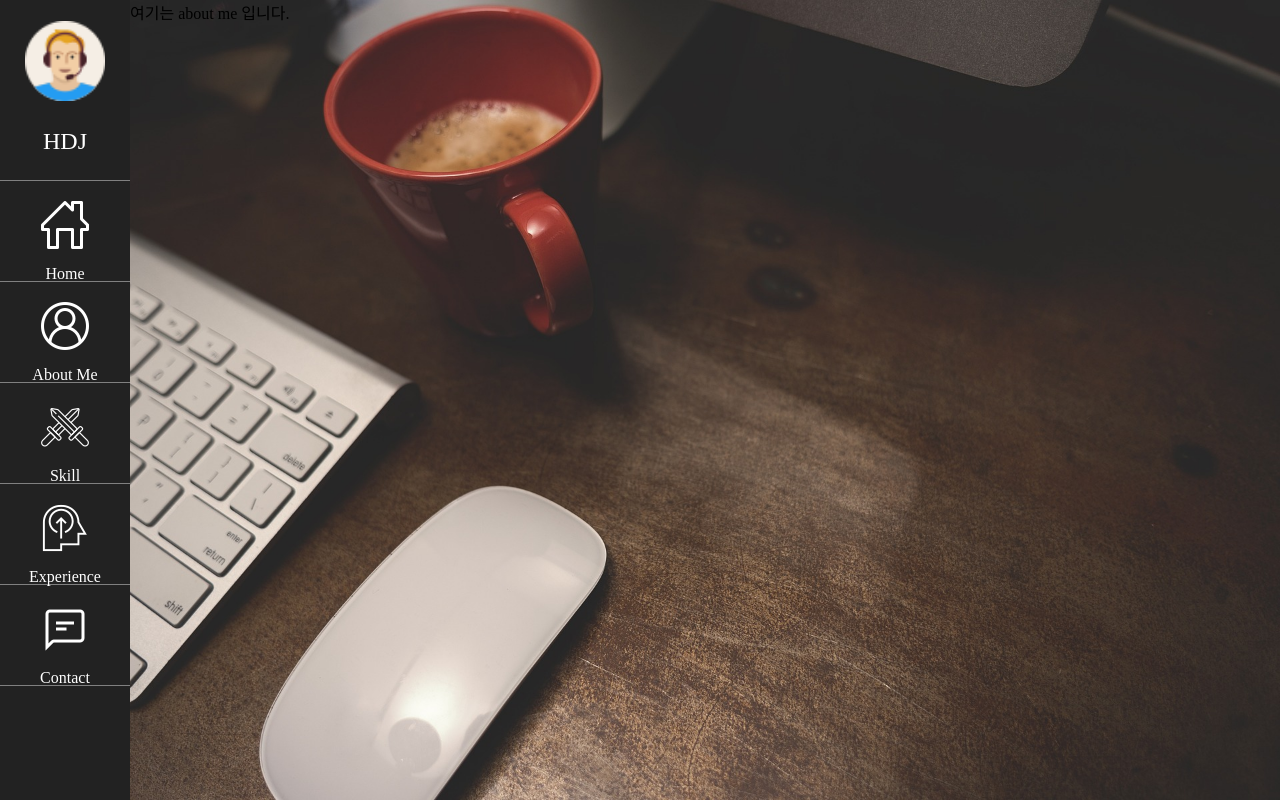
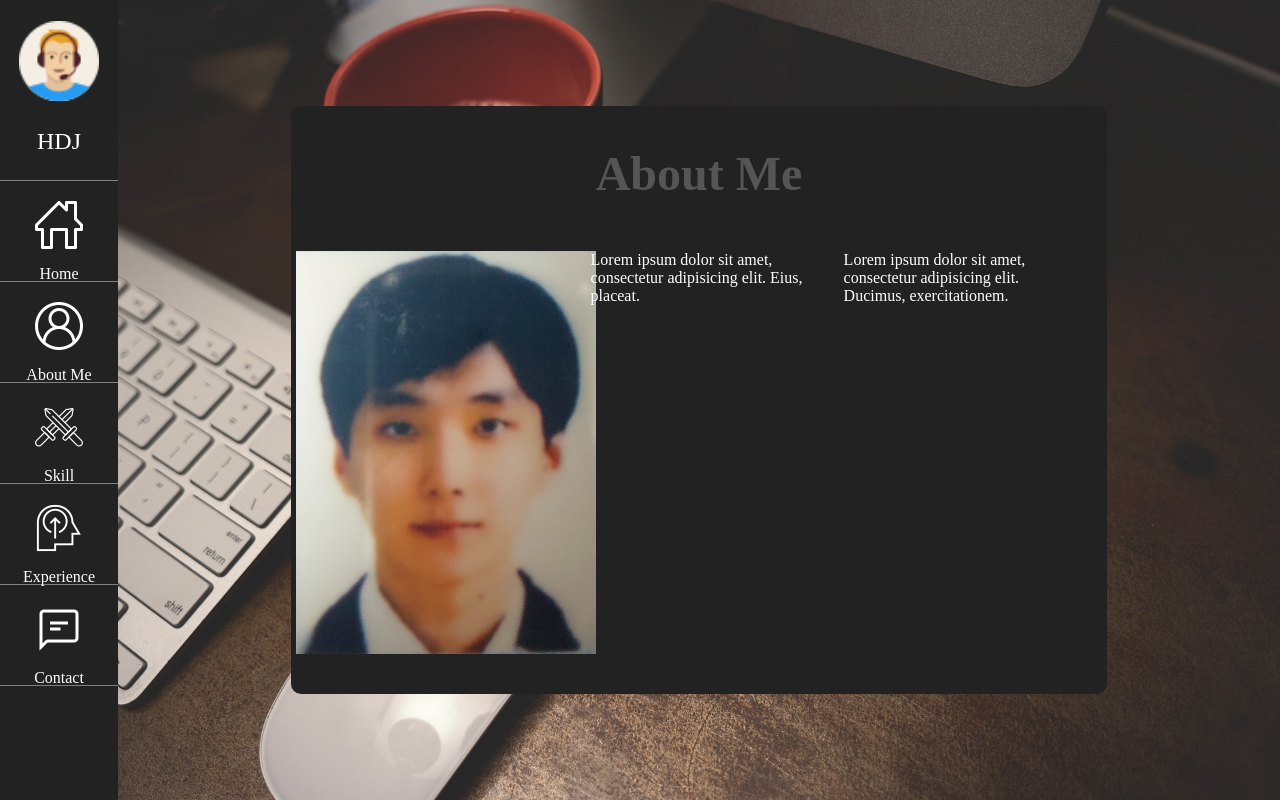
Before and after one commit to 1084dong/portfolio, a React (Create React App) app: page /about in a window 1280 px wide. Built offline with nearby package versions, Linux system fonts and the light colour scheme.

Commit message:
recent-update

```diff
--- a/src/component/About.js
+++ b/src/component/About.js
@@ -2,8 +2,21 @@ import React from 'react';
 
 function About(props) {
     return (
-        <div>
-            여기는 about me 입니다.
+        <div className="common-background">
+            <div className="common-content d-flex-column">
+                <h1>About Me</h1>
+                <div id="col-1" className="d-flex-row justify-content-around">
+                    <div className="about-1">
+                        <img className="mypicture" src="/icons/hdj.jpg"/>
+                    </div>
+                    <div className="about-2">
+                        Lorem ipsum dolor sit amet, consectetur adipisicing elit. Eius, placeat.
+                    </div>
+                    <div className="about-3">
+                        Lorem ipsum dolor sit amet, consectetur adipisicing elit. Ducimus, exercitationem.
+                    </div>
+                </div>
+            </div>
         </div>
     );
 }
--- a/src/custom.css
+++ b/src/custom.css
@@ -1,3 +1,26 @@
+.d-flex-row{
+    display: flex;
+}
+
+.d-flex-column{
+    display: flex;
+    flex-direction: column;
+}
+
+.justify-content-center{
+    justify-content: center;
+}
+
+.align-items{
+    align-items: center;
+}
+
+.justify-content-around{
+    justify-content: space-around;
+}
+
+/********************************************************/
+
 .page {
     height: 100vh;
     display: flex;
@@ -81,3 +104,45 @@
     font-weight: bold;
     font-size: 20px;
 }
+
+.common-background {
+
+    color: white;
+    display: flex;
+    justify-content: center;
+    align-items: center;
+    width: 100%;
+
+}
+
+.common-content {
+    background-color: #222222;
+    width: 65%;
+    /*height: 40%;*/
+    padding: 40px 30px;
+    border-radius: 10px;
+}
+
+.common-content h1 {
+    display: flex;
+    justify-content: center;
+    align-items: center;
+    margin: 0;
+    font-size: 3em;
+    color: #555555;
+    padding-bottom: 50px;
+}
+
+#col-1 > div:not(#col-1 > div:last-child){
+    margin-right: 20px;
+}
+
+#col-1 > div {
+    width: 33%;
+    display: flex;
+    justify-content: center;
+}
+
+.mypicture {
+    width: 300px;
+}
```
Also changed, not shown: public/icons/hdj.jpg (added).
